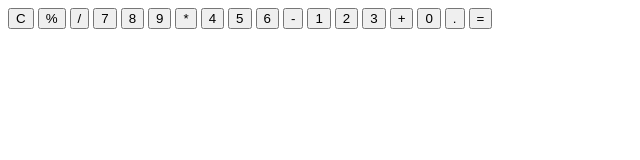
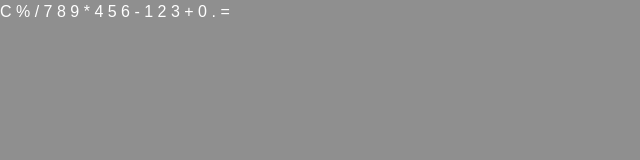
Before and after one commit to Framzy/Project-Website-Simple-Calculator, a plain HTML site: page index.html in a window 1280 px wide. Shown: the whole page, without its empty margins (0-640 px from the left). Drawn offline with nearby package versions, Linux system fonts and the light colour scheme.

Commit message:
update html

```diff
--- a/index.html
+++ b/index.html
@@ -4,10 +4,12 @@
     <meta charset="UTF-8" />
     <meta name="viewport" content="width=device-width, initial-scale=1.0" />
     <title>Calculator</title>
-    <link rel="stylesheet" href="style.css" />
+    <!-- tailwind css -->
+    <script src="https://cdn.tailwindcss.com"></script>
+    <link rel="stylesheet" href="styles.css" />
   </head>
   <body>
-    <div class="container">
+    <div class="container bg-">
       <div class="display"></div>
       <div class="buttons">
         <button class="btn">C</button>
--- a/styles.css
+++ b/styles.css
@@ -0,0 +1,8 @@
+body {
+  background-color: #8f8f8f;
+  color: #fff;
+  font-family: sans-serif;
+  margin: 0;
+  padding: 0;
+  display: flex;
+}
```
